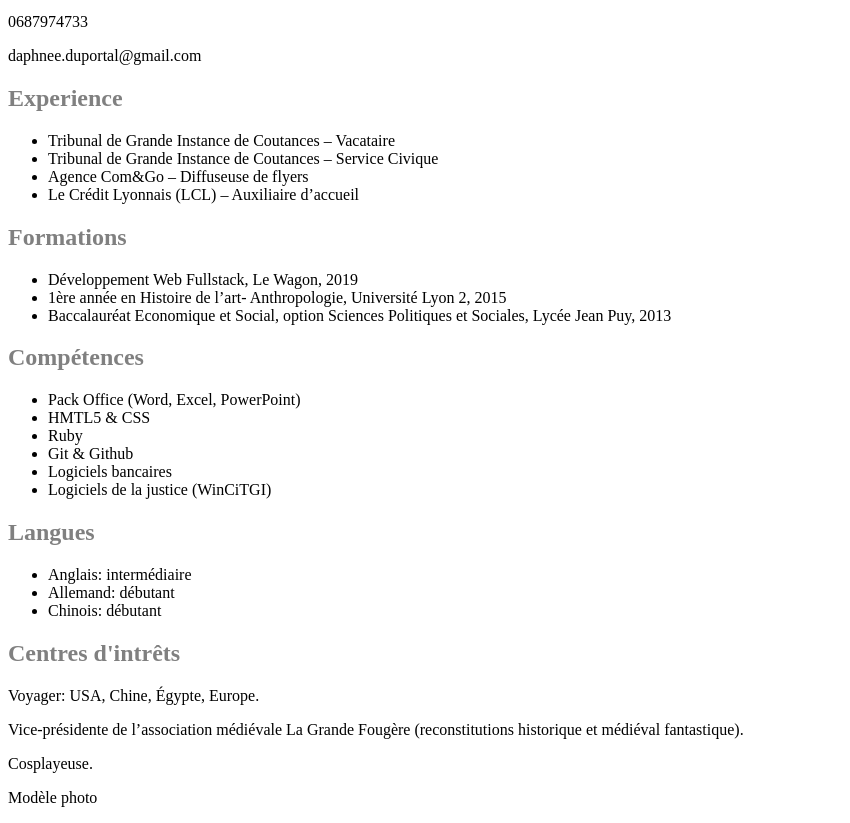
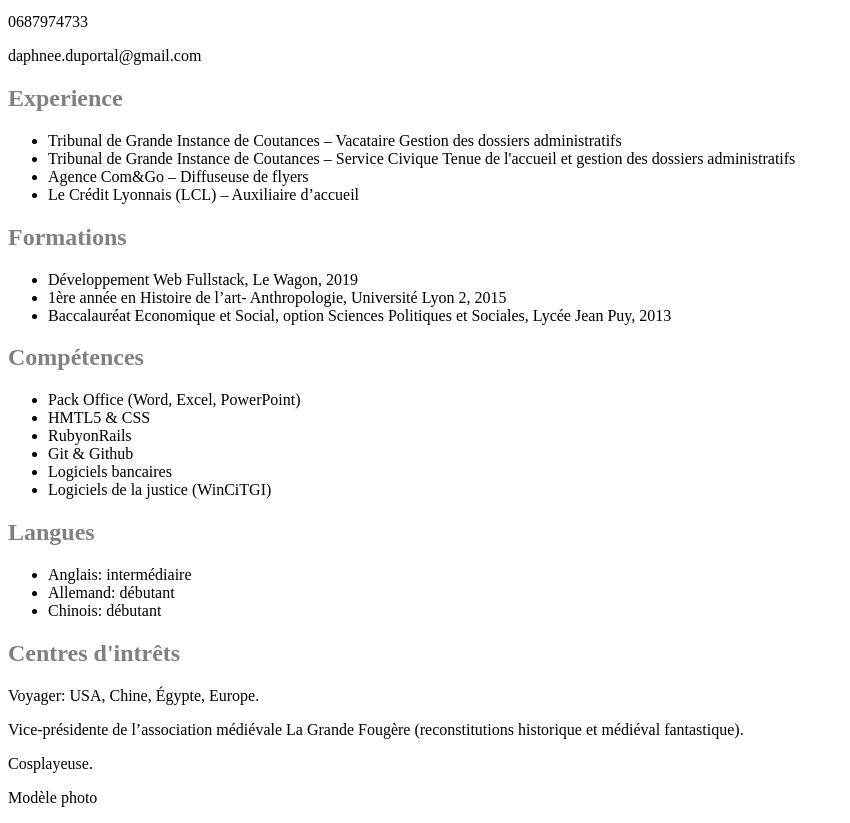
Before and after one commit to Daph07/cv, a plain HTML site: page index.html in a window 1280 px wide. Shown: the part 101-924 px from the top of the page, without its empty margins (0-850 px from the left). Drawn offline with Linux system fonts and the light colour scheme.

Commit message:
odifications

```diff
--- a/index.html
+++ b/index.html
@@ -16,8 +16,10 @@
   <div class="Experiences">
     <h2>Experience</h2>
     <ul>
-      <li>Tribunal de Grande Instance de Coutances – Vacataire</li>
-      <li>Tribunal de Grande Instance de Coutances – Service Civique</li>
+      <li>Tribunal de Grande Instance de Coutances – Vacataire
+      Gestion des dossiers administratifs</li>
+      <li>Tribunal de Grande Instance de Coutances – Service Civique
+      Tenue de l'accueil et gestion des dossiers administratifs</li>
       <li>Agence Com&Go – Diffuseuse de flyers</li>
       <li>Le Crédit Lyonnais (LCL) – Auxiliaire d’accueil</li>
     </ul>
@@ -36,7 +38,7 @@
     <ul>
       <li>Pack Office (Word, Excel, PowerPoint)</li>
       <li>HMTL5 & CSS</li>
-      <li>Ruby</li>
+      <li>RubyonRails</li>
       <li>Git & Github</li>
       <li> Logiciels bancaires</li>
       <li>Logiciels de la justice (WinCiTGI)</li>
```
